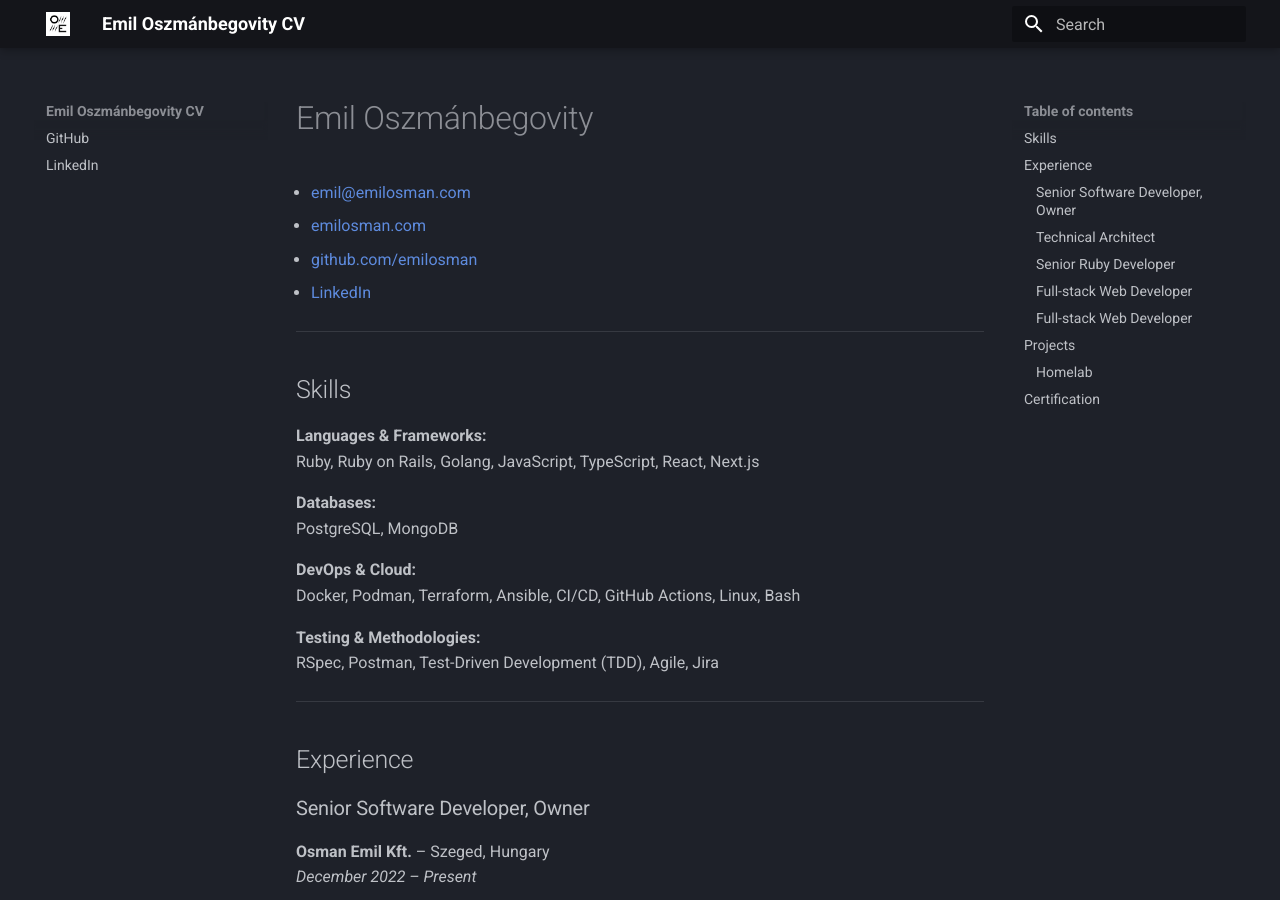
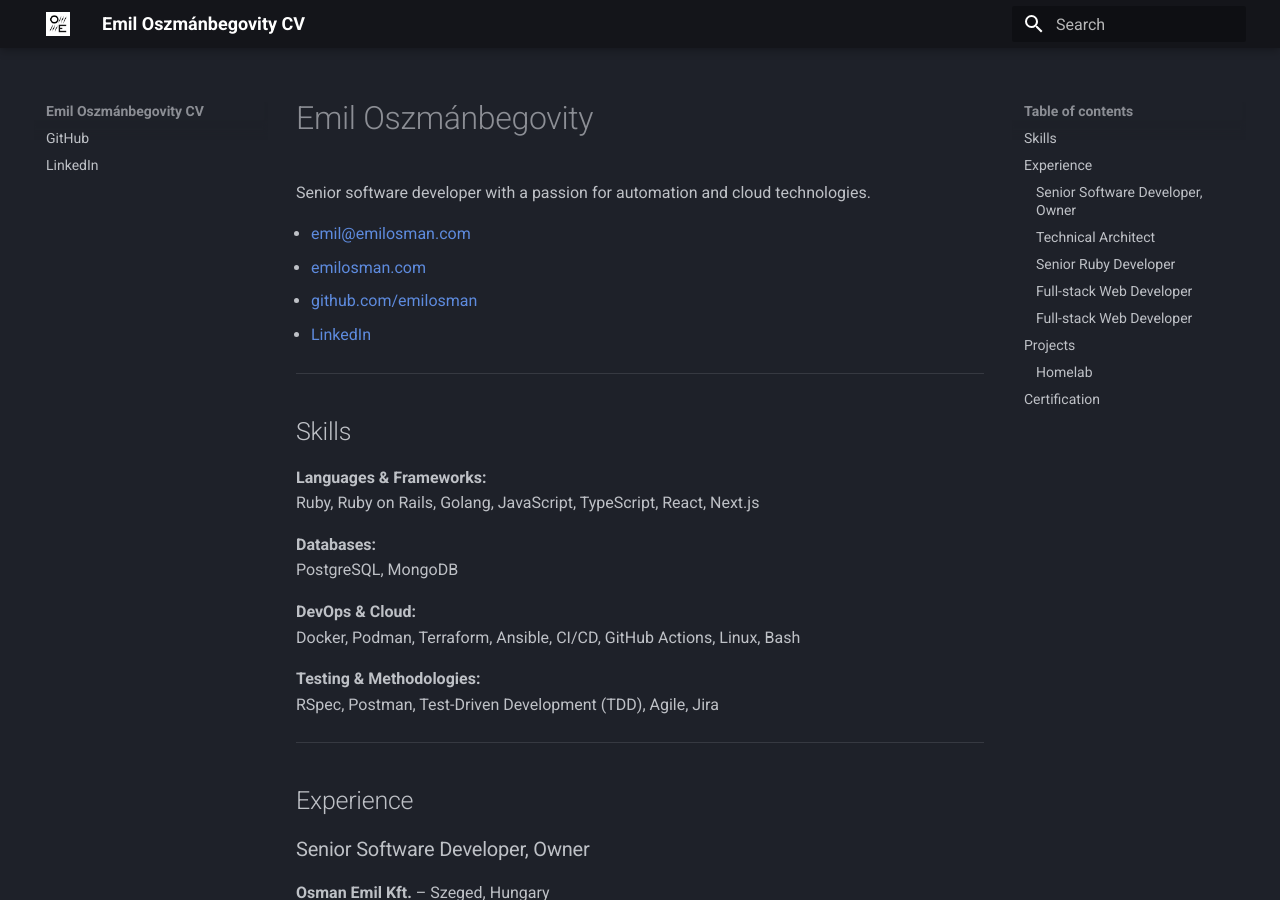
Before and after one commit to emilosman/emilosman, an MkDocs documentation site: the page built from docs/index.md, in a window 1280 px wide and 900 px high. Built offline with MkDocs 1.6.1 and Material for MkDocs 9.7.7, drawn with Linux system fonts in a browser that asks for light colours.

Commit message:
Add blurb

```diff
--- a/docs/index.md
+++ b/docs/index.md
@@ -1,4 +1,5 @@
 # Emil Oszmánbegovity
+Senior software developer with a passion for automation and cloud technologies.
 
 - [emil@emilosman.com](mailto:emil@emilosman.com)
 - [emilosman.com](https://emilosman.com)
```
